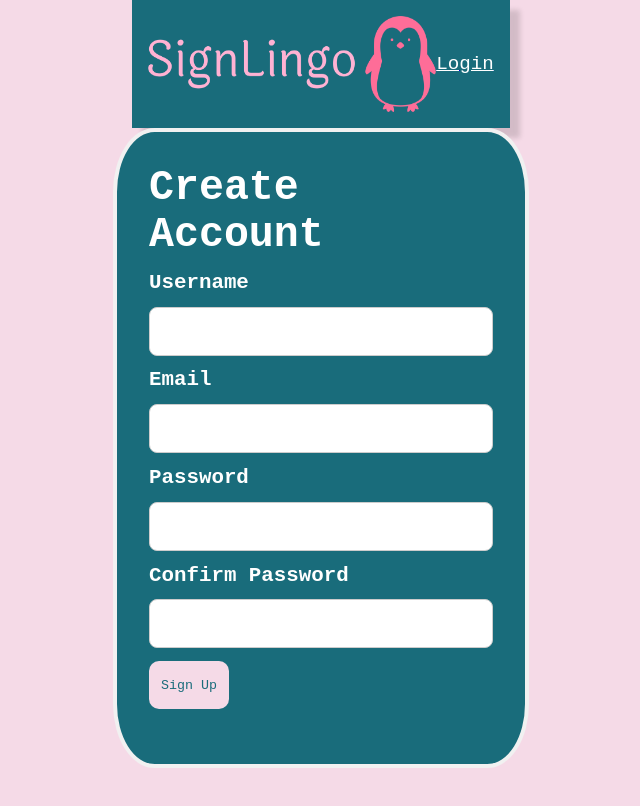
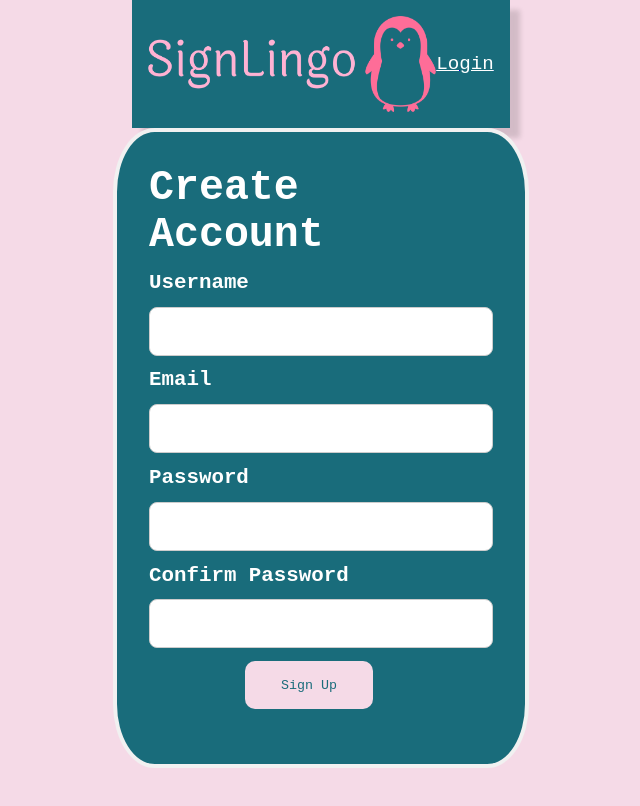
Before and after one commit to abrarfuad27/SignLingo, a React (Create React App) app in the folder app/: page /signup in a window 1280 px wide. Shown: the top 806 px of the page, without its empty margins (319-959 px from the left). Built offline with nearby package versions, Linux system fonts and the light colour scheme.

Commit message:
updated buttons

```diff
--- a/app/src/components/RecordsPage.jsx
+++ b/app/src/components/RecordsPage.jsx
@@ -47,7 +47,7 @@ export default function RecordsPage() {
   return (
     <div>
       <Navbar />
-      <button onClick={signout}>Log Out</button>
+      <button className= "signout-button" onClick={signout}>Log Out</button>
     </div>
   );
 }
--- a/app/src/style.css
+++ b/app/src/style.css
@@ -60,10 +60,11 @@ body {
 }
 
 .continue-button {
-  width: 5rem;
+  width: 8rem;
   border-radius: 10px;
   border: none;
   height: 3rem;
+  margin-left: 6rem;
   color: #196c7b;
   background-color: #f5dae7;
   cursor: pointer;
@@ -76,10 +77,28 @@ body {
 }
 
 .signup-button {
-  width: 5rem;
+  width: 8rem;
   border-radius: 10px;
   border: none;
   height: 3rem;
+  margin-left: 6rem;
+  color: #196c7b;
+  background-color: #f5dae7;
+  cursor: pointer;
+  transition: background-color 0.3s,
+    transform 0.3s cubic-bezier(0.25, 0.46, 0.45, 0.94); /* Smooth transitions for background color and transform with cubic-bezier timing function */
+  &:hover {
+    background-color: #ff219b; /* Darker green on hover */
+    transform: scale(1.02);
+  }
+}
+
+.signout-button {
+  width: 8rem;
+  border-radius: 10px;
+  border: none;
+  height: 3rem;
+  margin-left: 6rem;
   color: #196c7b;
   background-color: #f5dae7;
   cursor: pointer;
```
